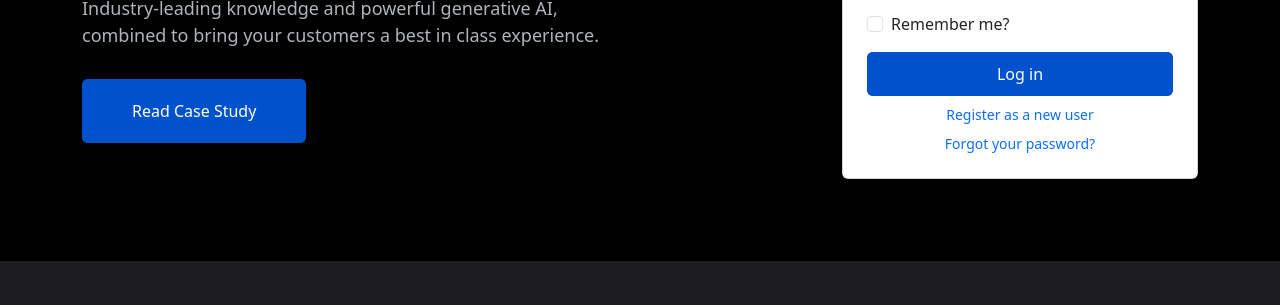
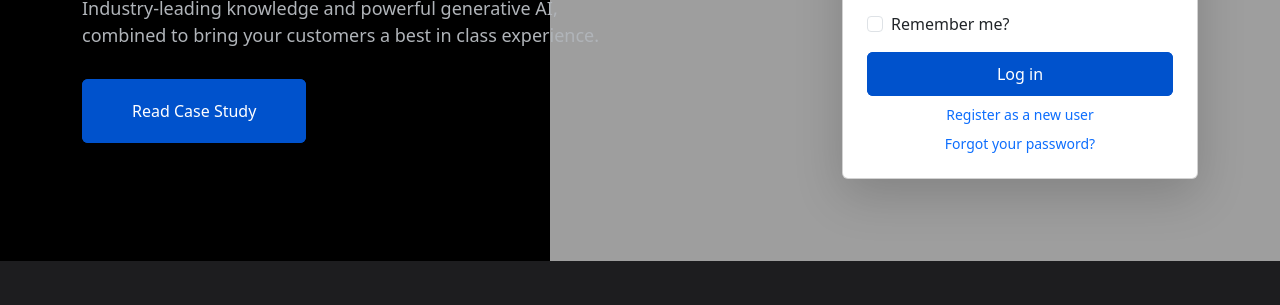
Before and after one commit to Umarkambohh/ai-wb, a plain HTML site: page index.html in a window 1280 px wide. Shown: the part 339-644 px from the top of the page. Drawn offline with Linux system fonts and the light colour scheme; the site is published under a folder, as on GitHub Pages, so addresses that start at the root find nothing.

Commit message:
fix image path

```diff
--- a/scss/sections/_banner.scss
+++ b/scss/sections/_banner.scss
@@ -1,5 +1,5 @@
 .banner {
-  background-image: url('/images/bg/banner-bg.png');
+  background-image: url('../images/bg/banner-bg.png');
   background-position: 550px 42%;
   background-repeat: no-repeat;
   background-size: cover;
```
Also changed, not shown: css/style.css.
